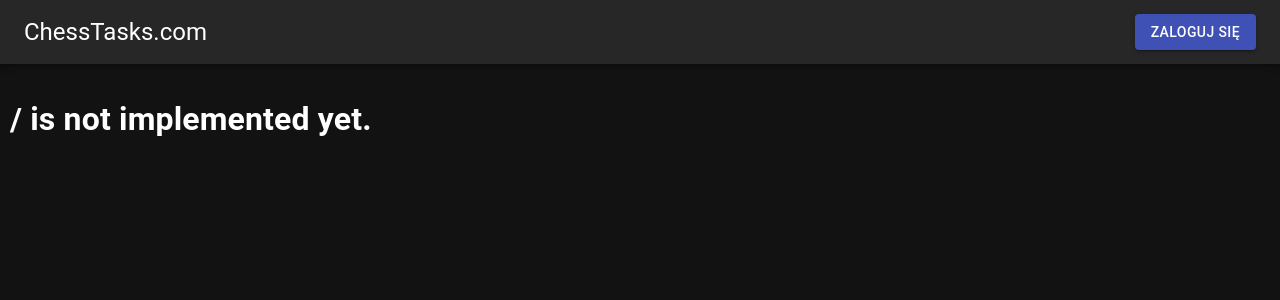
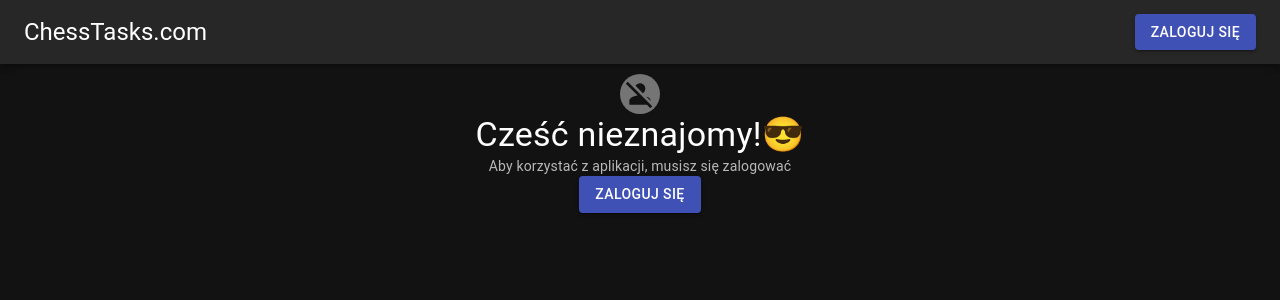
Before and after one commit to kacperfaber/chesstasks-app, a React app: page / in a window 1280 px wide. Shown: the top 300 px of the page. Built offline with nearby package versions, Linux system fonts and the light colour scheme; no server answers; the HTML template or start-up script is replaced by a standard one.

Commit message:
Created simple home implementation.

```diff
--- a/src/internationalization/language.pl.json
+++ b/src/internationalization/language.pl.json
@@ -530,6 +530,22 @@
     }
   },
 
+  "home": {
+    "_comps": {
+      "welcome": {
+        "title": "Witaj {{u.username}}!",
+        "body": "Chcesz zagrać w szachy?😋",
+        "play": "Zagrajmy"
+      },
+
+      "anonymous": {
+        "title": "Cześć nieznajomy!😎",
+        "body": "Aby korzystać z aplikacji, musisz się zalogować",
+        "login-in": "Zaloguj się"
+      }
+    }
+  },
+
   "search-advanced": {
     "title": "Wyszukiwanie zaawansowane",
     "body": "Możesz tu wyszukać zadania według rankingu oraz wybrać dokładnie które motywy chcesz",
--- a/src/ui/routes/home/home.tsx
+++ b/src/ui/routes/home/home.tsx
@@ -1,11 +1,75 @@
 import {AppLayout} from "../../components/layout/appLayout";
+import {useCurrentUser} from "../../components/hooks/user/useCurrentUser";
+import {User} from "../../../api/user";
+import {CenterWrapper} from "../../components/wrappers/centerWrapper";
+import {Avatar, Button, Typography} from "@mui/material";
+import EmojiPeopleIcon from '@mui/icons-material/EmojiPeople';
+import PersonOffIcon from '@mui/icons-material/PersonOff';
+import {useTranslation} from "react-i18next";
+import {useNavigate} from "react-router-dom";
+import {Links} from "../../../links";
+
+export const Home_Welcome = ({user}: {user: User}) => {
+    const {t} = useTranslation();
+    const nav = useNavigate();
+
+    const play = () => nav(Links.playSimple(undefined));
+
+    return (
+        <CenterWrapper>
+            <Avatar>
+                <EmojiPeopleIcon/>
+            </Avatar>
+
+            <Typography variant={'h4'}>
+                {t("home._comps.welcome.title", {u: user})}
+            </Typography>
+
+            <Typography variant={'body2'} color={'text.secondary'}>
+                {t("home._comps.welcome.body")}
+            </Typography>
+
+            <Button onClick={play} variant={'contained'}>
+                {t("home._comps.welcome.play")}
+            </Button>
+        </CenterWrapper>
+    );
+}
+
+export function Home_Anonymous() {
+    const {t} = useTranslation();
+    const nav = useNavigate();
+
+    const login = () => nav(Links.Login);
+
+    return (
+        <CenterWrapper>
+            <Avatar>
+                <PersonOffIcon/>
+            </Avatar>
+
+            <Typography variant={'h4'}>
+                {t("home._comps.anonymous.title")}
+            </Typography>
+
+            <Typography variant={'body2'} color={'text.secondary'}>
+                {t("home._comps.anonymous.body")}
+            </Typography>
+
+            <Button onClick={login} variant={'contained'}>
+                {t("home._comps.anonymous.login-in")}
+            </Button>
+        </CenterWrapper>
+    );
+}
 
 export const Home = () => {
-    // TODO: Not implemented
+    const currentUser = useCurrentUser();
+
     return (
         <AppLayout title={'Test'} mobile={{selectedNav: "home", showNav: true}}>
 
-           <h1>/ is not implemented yet.</h1>
+            { currentUser ? <Home_Welcome user={currentUser}/> : <Home_Anonymous/>}
 
         </AppLayout>
     )
```
